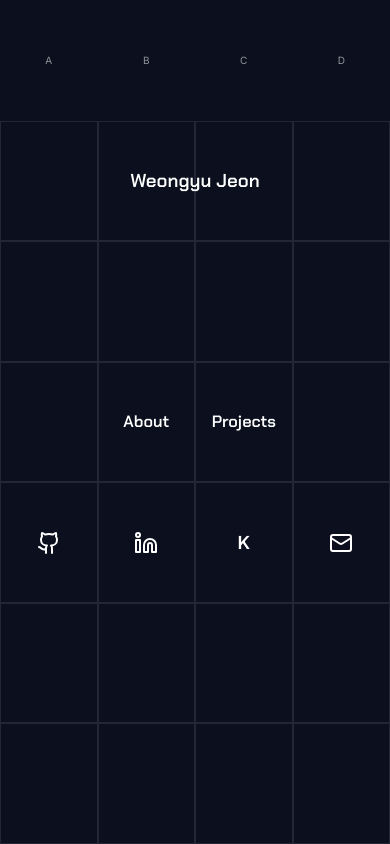
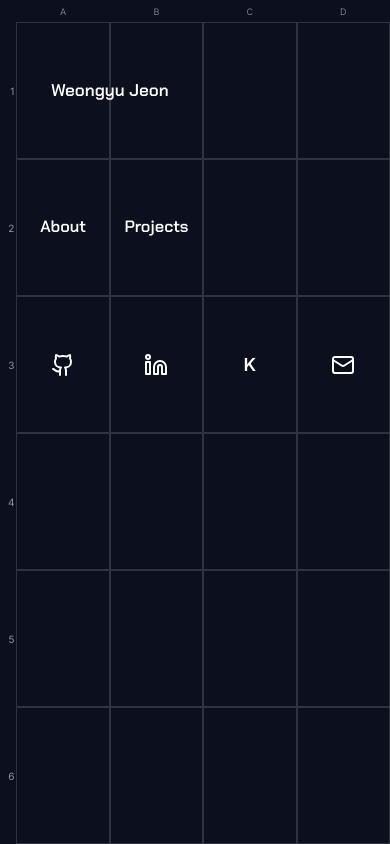
Before and after one commit to edwinjeon/portfolio, a Next.js app: page / in a window 390 px wide. Built offline with nearby package versions, Linux system fonts and the light colour scheme.

Commit message:
rolling back row num

```diff
--- a/src/components/HomeMobile.tsx
+++ b/src/components/HomeMobile.tsx
@@ -3,145 +3,128 @@
 import Link from "next/link";
 import { Github, Linkedin, Mail } from "lucide-react";
 
-/** Mobile Excel-style homepage
- * - Column headers A–D only (no row numbers)
- * - Grid height = 100dvh exactly (no bottom gap / no scroll)
- * - Cells fill full width
+/**
+ * Mobile Excel-style homepage
+ * - Column headers A–D
+ * - Row numbers (left gutter), narrow and right-aligned
+ * - Name in body (col 1, row 1), spanning 2 columns
+ * - No scroll: header + rows fill exactly 100dvh
  */
 export default function HomeMobile() {
-  const COLS = 4;      // A–D
-  const BODY_ROWS = 6; // rows of cells beneath the header row
+  const COLS = 4;        // A..D
+  const BODY_ROWS = 6;   // body rows (1..6)
 
-  // Width: exactly fill screen across 4 columns
-  const cw = `calc(100dvw / ${COLS})`;
-  // Height: header row + body rows must exactly fill the screen
-  const ch = `calc(100dvh / ${BODY_ROWS + 1})`;
+  // CSS vars to precisely allocate space
+  const headerH = "clamp(12px, 4.2dvh, 22px)";          // small header row
+  const gutterW = "clamp(14px, 4.2dvw, 22px)";          // narrow left gutter (row numbers)
+  const cw = `calc((100dvw - var(--gut)) / ${COLS})`;   // each data column width
+  const rows = `var(--hdr) repeat(${BODY_ROWS}, calc((100dvh - var(--hdr)) / ${BODY_ROWS}))`;
 
   return (
     <main className="relative h-dvh w-screen overflow-hidden bg-[#0B0F1E] text-[#E5E7EB]">
       <div
         className="grid h-full w-full"
         style={{
-          gridTemplateColumns: `repeat(${COLS}, ${cw})`,            // no left gutter column
-          gridTemplateRows: `repeat(${BODY_ROWS + 1}, ${ch})`,      // +1 for header row
+          ["--hdr" as any]: headerH,
+          ["--gut" as any]: gutterW,
+          gridTemplateColumns: `${gutterW} repeat(${COLS}, ${cw})`,
+          gridTemplateRows: rows,
         }}
       >
-        {/* ===== Column headers (A–D) ===== */}
+        {/* ===== Column headers (A–D) at top, above body ===== */}
         {Array.from({ length: COLS }).map((_, i) => (
           <div
             key={`col-${i}`}
-            style={{ gridColumn: i + 1, gridRow: 1 }}
-            className="flex items-center justify-center text-[10px] leading-none text-white/55"
+            style={{ gridColumn: i + 2, gridRow: 1 }}
+            className="flex items-center justify-center text-[9px] leading-none text-white/45"
           >
             {String.fromCharCode(65 + i)}
           </div>
         ))}
 
-        {/* ===== Grid borders for body (rows 2..BODY_ROWS+1) ===== */}
+        {/* ===== Row numbers in left gutter, right-aligned & snug ===== */}
+        {Array.from({ length: BODY_ROWS }).map((_, i) => (
+          <div
+            key={`row-${i}`}
+            style={{ gridColumn: 1, gridRow: i + 2 }}
+            className="flex items-center justify-end pr-[2px] text-[10px] leading-none text-white/55"
+          >
+            {i + 1}
+          </div>
+        ))}
+
+        {/* ===== Grid borders for the body cells ===== */}
         {Array.from({ length: BODY_ROWS }).map((_, r) =>
           Array.from({ length: COLS }).map((_, c) => (
             <div
               key={`cell-${c}-${r}`}
-              style={{ gridColumn: c + 1, gridRow: r + 2 }}
-              className="border border-white/10"
+              style={{ gridColumn: c + 2, gridRow: r + 2 }}
+              className="border border-white/15"
             />
           ))
         )}
 
-        {/* ===== Main cells (use body row index: 1 = first row under headers) ===== */}
+        {/* ===== BODY CONTENT (c,r start at 1,1 for A1) ===== */}
 
-        {/* Name — centered and spanning 2 columns */}
-        <Cell
-          col={2}
-          row={2}
-          colSpan={2}
-          display
-          className="text-center text-[clamp(18px,4.8vw,22px)]"
-        >
-          Weongyu Jeon
-        </Cell>
+        {/* Name at col=1,row=1 spanning 2 columns */}
+        <BodyCell c={1} r={1} colSpan={2} display className="text-center">
+          <span className="text-[clamp(17px,4.3vw,21px)]">Weongyu Jeon</span>
+        </BodyCell>
 
-        {/* About / Projects (same row, side-by-side) */}
-        <LinkCell col={2} row={4} href="/about" display>
+        {/* About / Projects on row 2 */}
+        <BodyLink c={1} r={2} href="/about" display>
           <span className="text-[clamp(16px,4.2vw,20px)]">About</span>
-        </LinkCell>
-        <LinkCell col={3} row={4} href="/projects" display>
+        </BodyLink>
+        <BodyLink c={2} r={2} href="/projects" display>
           <span className="text-[clamp(16px,4.2vw,20px)]">Projects</span>
-        </LinkCell>
+        </BodyLink>
 
-        {/* Icon row */}
-        <LinkCell col={1} row={5} href="https://github.com/edwinjeon" target="_blank" ariaLabel="GitHub">
+        {/* Icons on row 3 */}
+        <BodyLink c={1} r={3} href="https://github.com/edwinjeon" target="_blank" ariaLabel="GitHub">
           <Github className="h-6 w-6" />
-        </LinkCell>
-        <LinkCell col={2} row={5} href="https://www.linkedin.com/in/weongyujeon/" target="_blank" ariaLabel="LinkedIn">
+        </BodyLink>
+        <BodyLink c={2} r={3} href="https://www.linkedin.com/in/weongyujeon/" target="_blank" ariaLabel="LinkedIn">
           <Linkedin className="h-6 w-6" />
-        </LinkCell>
-        <LinkCell col={3} row={5} href="https://www.kaggle.com/ratin21" target="_blank" ariaLabel="Kaggle">
+        </BodyLink>
+        <BodyLink c={3} r={3} href="https://www.kaggle.com/ratin21" target="_blank" ariaLabel="Kaggle">
           <span className="font-semibold text-lg">K</span>
-        </LinkCell>
-        <LinkCell col={4} row={5} href="mailto:weongyujeon@gmail.com" ariaLabel="Email">
+        </BodyLink>
+        <BodyLink c={4} r={3} href="mailto:weongyujeon@gmail.com" ariaLabel="Email">
           <Mail className="h-6 w-6" />
-        </LinkCell>
+        </BodyLink>
       </div>
     </main>
   );
 }
 
-/* ---------- tiny cell helpers (mobile-only) ---------- */
-function Cell({
-  col,
-  row,
-  children,
-  display = false,
-  className = "",
-  colSpan = 1,
-  rowSpan = 1,
+/* ===== Helpers that map body coords (A1 = c1,r1) to grid positions (offset by gutter/header) ===== */
+
+function BodyCell({
+  c, r, children, display = false, className = "", colSpan = 1, rowSpan = 1,
 }: {
-  col: number; // 1..COLS
-  row: number; // 1 = header row, 2.. = body rows
-  children: React.ReactNode;
-  display?: boolean;
-  className?: string;
-  colSpan?: number;
-  rowSpan?: number;
+  c: number; r: number; children: React.ReactNode; display?: boolean; className?: string;
+  colSpan?: number; rowSpan?: number;
 }) {
   return (
     <div
       style={{
-        gridColumn: `${col} / span ${colSpan}`,
-        gridRow: `${row} / span ${rowSpan}`,
+        gridColumn: `${c + 1} / span ${colSpan}`, // +1 to skip gutter
+        gridRow: `${r + 1} / span ${rowSpan}`,    // +1 to skip header
         fontFamily: display ? "var(--font-home-display)" : undefined,
         fontWeight: display ? 600 : undefined,
       }}
-      className={`group relative z-10 flex items-center justify-center text-white transition-colors duration-150 hover:bg-white/10 ${className}`}
+      className={`relative z-10 flex items-center justify-center text-white transition-colors duration-150 hover:bg-white/10 ${className}`}
     >
       {children}
     </div>
   );
 }
 
-function LinkCell({
-  col,
-  row,
-  href,
-  target,
-  ariaLabel,
-  children,
-  display = false,
-  className = "",
-  colSpan = 1,
-  rowSpan = 1,
+function BodyLink({
+  c, r, href, target, ariaLabel, children, display = false, className = "", colSpan = 1, rowSpan = 1,
 }: {
-  col: number;
-  row: number;
-  href: string;
-  target?: "_blank";
-  ariaLabel?: string;
-  children: React.ReactNode;
-  display?: boolean;
-  className?: string;
-  colSpan?: number;
-  rowSpan?: number;
+  c: number; r: number; href: string; target?: "_blank"; ariaLabel?: string; children: React.ReactNode;
+  display?: boolean; className?: string; colSpan?: number; rowSpan?: number;
 }) {
   return (
     <Link
@@ -149,12 +132,12 @@ function LinkCell({
       target={target}
       aria-label={ariaLabel}
       style={{
-        gridColumn: `${col} / span ${colSpan}`,
-        gridRow: `${row} / span ${rowSpan}`,
+        gridColumn: `${c + 1} / span ${colSpan}`,
+        gridRow: `${r + 1} / span ${rowSpan}`,
         fontFamily: display ? "var(--font-home-display)" : undefined,
         fontWeight: display ? 600 : undefined,
       }}
-      className={`group relative z-10 flex h-full w-full items-center justify-center text-white transition-colors duration-150 hover:bg-white/10 p-2 min-w-11 min-h-11 text-center ${className}`}
+      className={`relative z-10 flex h-full w-full items-center justify-center text-center text-white transition-colors duration-150 hover:bg-white/10 p-2 min-w-11 min-h-11 ${className}`}
     >
       {children}
     </Link>
```
